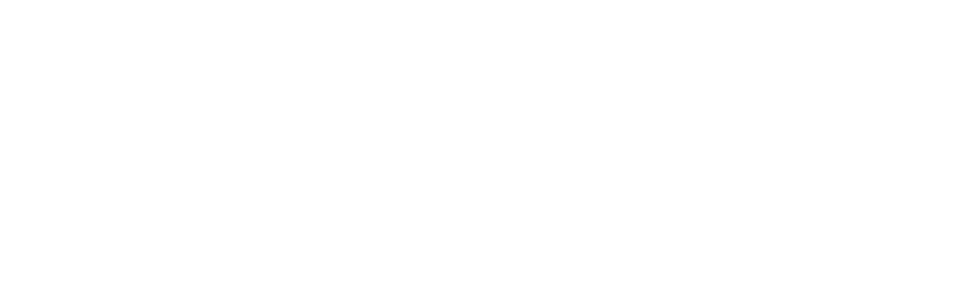
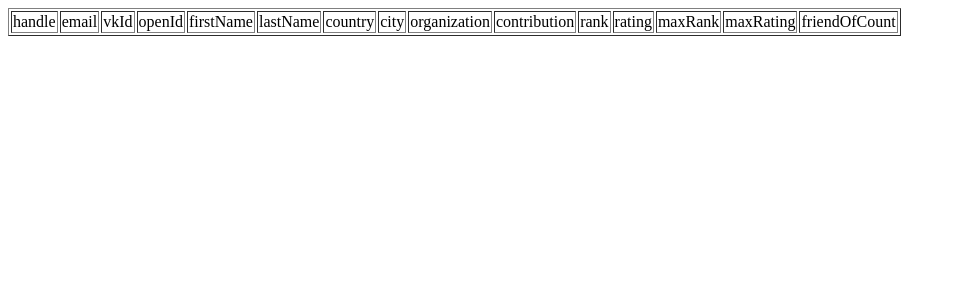
Before and after one commit to KingAndJoker/etr, a Flask app: page /user/ in a window 1280 px wide. Before the commit the part shown is empty. Shown: the top 300 px of the page, without its empty margins (0-956 px from the left). Run offline with Flask 3, Linux system fonts and the light colour scheme.

Commit message:
add table write

```diff
--- a/codeforces_2BIWY/templates/users.html
+++ b/codeforces_2BIWY/templates/users.html
@@ -8,9 +8,44 @@
 </head>
 
 <body>
-    {% for user in users %}
-    <p>{{user.id}} {{user.handler}} {{user.country}}</p>
-    {% endfor %}
+    <table border="1">
+        <tr>
+            <td>handle</td>
+            <td>email</td>
+            <td>vkId</td>
+            <td>openId</td>
+            <td>firstName</td>
+            <td>lastName</td>
+            <td>country</td>
+            <td>city</td>
+            <td>organization</td>
+            <td>contribution</td>
+            <td>rank</td>
+            <td>rating</td>
+            <td>maxRank</td>
+            <td>maxRating</td>
+            <td>friendOfCount</td>
+        </tr>
+        {% for user in users %}
+        <tr>
+            <td>{{user.handler}}</td>
+            <td>{{user.email}}</td>
+            <td>{{user.vkId}}</td>
+            <td>{{user.openId}}</td>
+            <td>{{user.firstName}}</td>
+            <td>{{user.lastName}}</td>
+            <td>{{user.country}}</td>
+            <td>{{user.city}}</td>
+            <td>{{user.organization}}</td>
+            <td>{{user.contribution}}</td>
+            <td>{{user.rank}}</td>
+            <td>{{user.rating}}</td>
+            <td>{{user.maxRank}}</td>
+            <td>{{user.maxRating}}</td>
+            <td>{{user.friendOfCount}}</td>
+        </tr>
+        {% endfor %}
+    </table>
 </body>
 
 </html>
```
